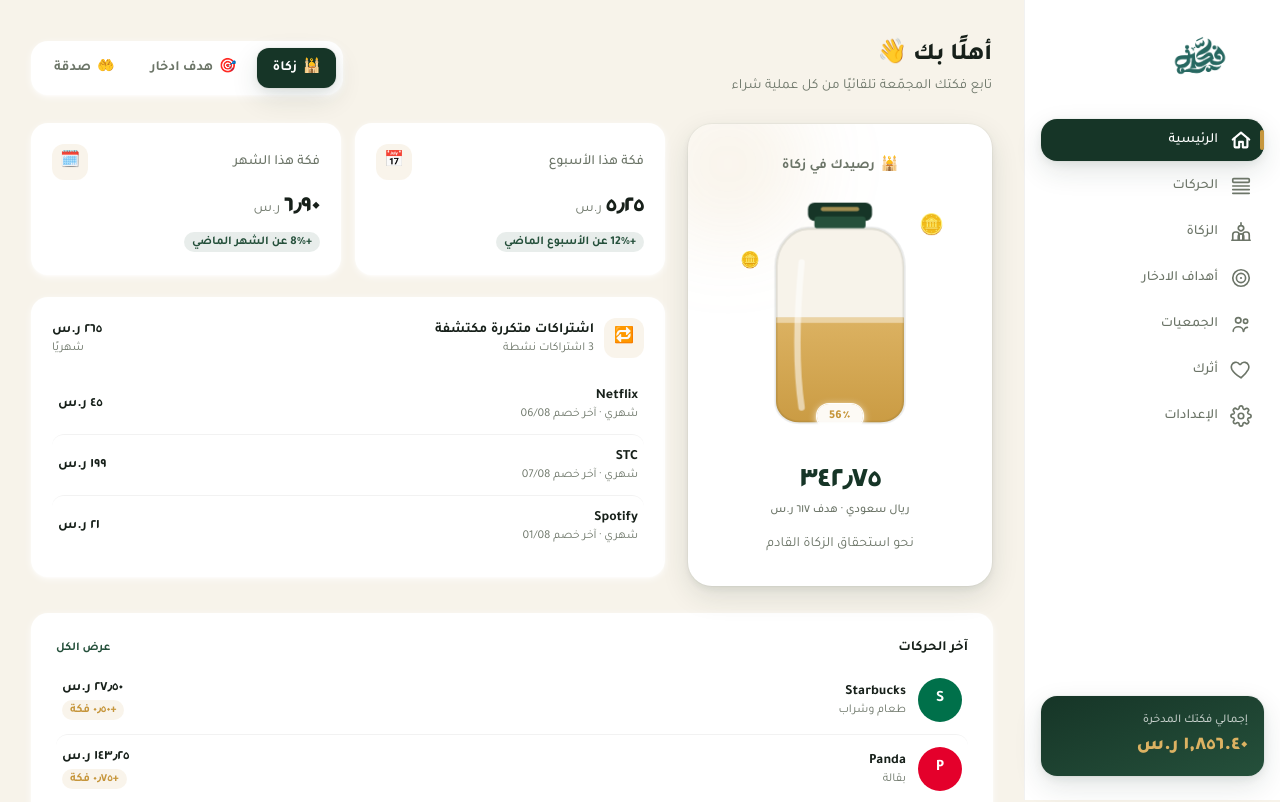
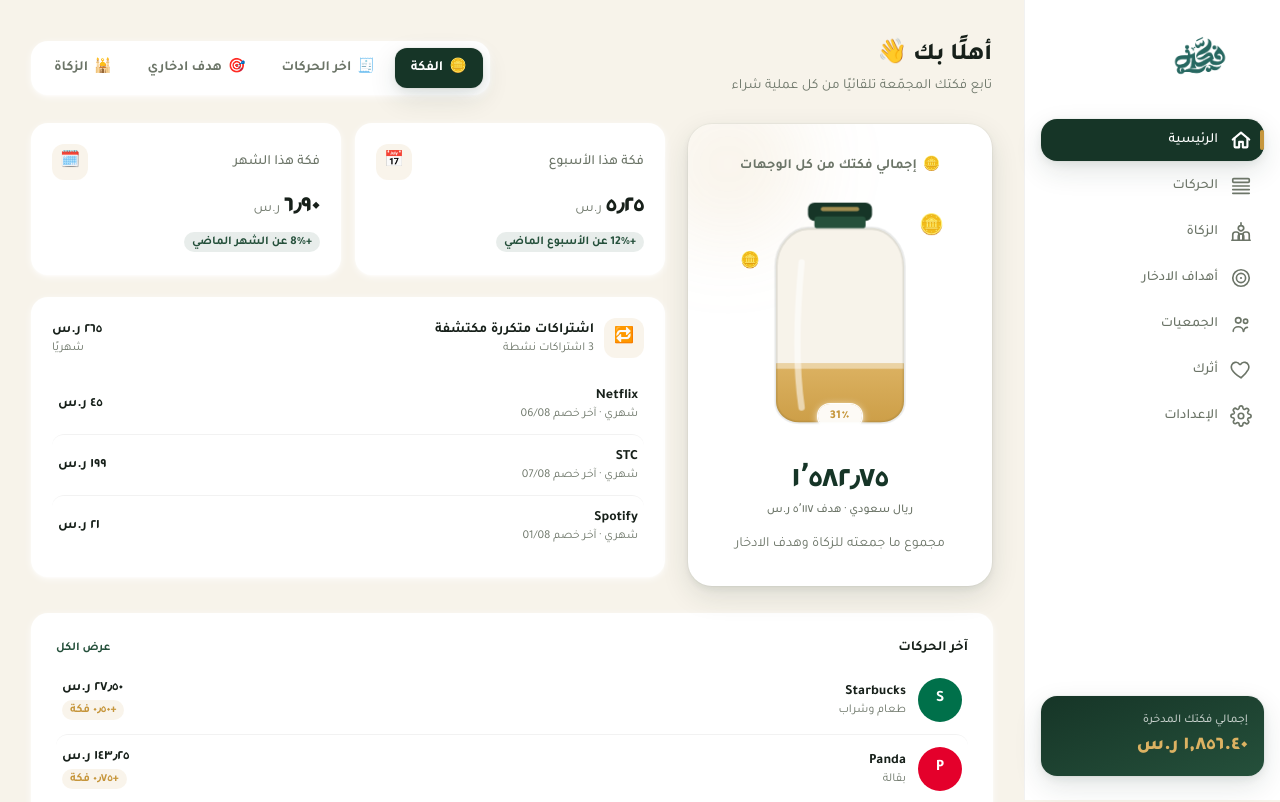
Before and after one commit to mohamed-dev/fakka-web, a Next.js app: page / in a window 1280 px wide. Shown: the top 802 px of the page. Built offline with nearby package versions, Linux system fonts and the light colour scheme.

Commit message:
reorganize home page tabs: total overview, transactions, goal, zakat

```diff
--- a/src/components/BalanceJar.tsx
+++ b/src/components/BalanceJar.tsx
@@ -15,12 +15,14 @@ export default function BalanceJar({
   label,
   icon,
   note,
+  caption,
 }: {
   balance: number;
   target: number;
   label: string;
   icon: string;
   note: string;
+  caption?: string;
 }) {
   const [mounted, setMounted] = useState(false);
 
@@ -41,7 +43,7 @@ export default function BalanceJar({
       />
 
       <div className="relative mb-1 flex items-center gap-1.5 text-sm font-semibold text-muted">
-        <span>{icon}</span> رصيدك في {label}
+        <span>{icon}</span> {caption ?? `رصيدك في ${label}`}
       </div>
 
       <div className="relative my-3 h-64 w-56">
--- a/src/components/DestinationTabs.tsx
+++ b/src/components/DestinationTabs.tsx
@@ -1,26 +1,43 @@
-import { DESTINATIONS, DestinationType } from "@/lib/types";
+export type HomeTabId = "total" | "transactions" | "goal" | "zakat";
+
+interface HomeTab {
+  id: HomeTabId;
+  label: string;
+  icon: string;
+}
+
+// DOM order matters for RTL flex layout: the first item renders at the
+// screen's right edge, the last at the left edge (same pattern as
+// BottomTabBar.tsx). This order yields the left-to-right screen sequence:
+// الزكاة، هدف ادخاري، اخر الحركات، الفكة.
+export const HOME_TABS: HomeTab[] = [
+  { id: "total", label: "الفكة", icon: "🪙" },
+  { id: "transactions", label: "اخر الحركات", icon: "🧾" },
+  { id: "goal", label: "هدف ادخاري", icon: "🎯" },
+  { id: "zakat", label: "الزكاة", icon: "🕌" },
+];
 
 export default function DestinationTabs({
   active,
   onChange,
 }: {
-  active: DestinationType;
-  onChange: (d: DestinationType) => void;
+  active: HomeTabId;
+  onChange: (id: HomeTabId) => void;
 }) {
   return (
     <div className="inline-flex gap-1 rounded-2xl bg-card p-1.5 shadow-card">
-      {DESTINATIONS.map((d) => {
-        const isActive = d.id === active;
+      {HOME_TABS.map((tab) => {
+        const isActive = tab.id === active;
         return (
           <button
-            key={d.id}
-            onClick={() => onChange(d.id)}
+            key={tab.id}
+            onClick={() => onChange(tab.id)}
             className={`flex items-center gap-1.5 rounded-xl px-4 py-2.5 text-sm font-semibold transition-all duration-200 active:scale-95 ${
               isActive ? "bg-primary text-white shadow-soft" : "text-muted hover:bg-background hover:text-ink"
             }`}
           >
-            <span>{d.icon}</span>
-            {d.label}
+            <span>{tab.icon}</span>
+            {tab.label}
           </button>
         );
       })}
--- a/src/components/HomeDashboard.tsx
+++ b/src/components/HomeDashboard.tsx
@@ -1,26 +1,22 @@
 "use client";
 
 import { useState } from "react";
-import { DESTINATIONS, DestinationType, formatSAR } from "@/lib/types";
+import Link from "next/link";
+import { formatSAR } from "@/lib/types";
 import { DESTINATION_BALANCES, TRANSACTIONS, weeklyRoundUp, monthlyRoundUp } from "@/lib/mock-data";
-import DestinationTabs from "./DestinationTabs";
+import DestinationTabs, { HOME_TABS, HomeTabId } from "./DestinationTabs";
 import BalanceJar from "./BalanceJar";
 import StatCard from "./StatCard";
 import SubscriptionCard from "./SubscriptionCard";
 import TransactionRow from "./TransactionRow";
 import { ChevronIcon } from "./icons";
-import Link from "next/link";
 
-const QUICK_LINKS: Partial<Record<DestinationType, { href: string; label: string }>> = {
-  charity: { href: "/impact", label: "شاهد أثرك" },
-  goal: { href: "/goal", label: "تفاصيل الهدف" },
-};
+const TOTAL_BALANCE = DESTINATION_BALANCES.zakat.balance + DESTINATION_BALANCES.goal.balance;
+const TOTAL_TARGET = DESTINATION_BALANCES.zakat.target + DESTINATION_BALANCES.goal.target;
 
 export default function HomeDashboard() {
-  const [active, setActive] = useState<DestinationType>("zakat");
-  const destination = DESTINATIONS.find((d) => d.id === active)!;
-  const jar = DESTINATION_BALANCES[active];
-  const quickLink = QUICK_LINKS[active];
+  const [active, setActive] = useState<HomeTabId>("total");
+  const activeTab = HOME_TABS.find((t) => t.id === active)!;
 
   const recent = TRANSACTIONS.slice(0, 6);
   const weekly = weeklyRoundUp();
@@ -38,21 +34,52 @@ export default function HomeDashboard() {
 
       <div className="grid grid-cols-1 gap-6 lg:grid-cols-3">
         <div className="flex flex-col gap-3 lg:col-span-1">
+          {active === "transactions" ? (
+            <div className="flex flex-col rounded-3xl bg-card p-6 shadow-soft">
+              <div className="mb-3 flex items-center gap-1.5 text-sm font-semibold text-muted">
+                <span>{activeTab.icon}</span> آخر حركاتك
+              </div>
+              <div className="divide-y divide-black/5">
+                {recent.slice(0, 5).map((t) => (
+                  <TransactionRow key={t.id} txn={t} />
+                ))}
+              </div>
+              <Link
+                href="/transactions"
+                className="mt-3 text-center text-xs font-semibold text-primary-light hover:underline"
+              >
+                عرض كل الحركات
+              </Link>
+            </div>
+          ) : active === "total" ? (
             <BalanceJar
-            balance={jar.balance}
-            target={jar.target}
-            label={destination.label}
-            icon={destination.icon}
-            note={jar.note}
+              balance={TOTAL_BALANCE}
+              target={TOTAL_TARGET}
+              label={activeTab.label}
+              icon={activeTab.icon}
+              caption="إجمالي فكتك من كل الوجهات"
+              note="مجموع ما جمعته للزكاة وهدف الادخار"
             />
-          {quickLink && (
+          ) : (
+            <>
+              <BalanceJar
+                balance={DESTINATION_BALANCES[active].balance}
+                target={DESTINATION_BALANCES[active].target}
+                label={activeTab.label}
+                icon={activeTab.icon}
+                caption={active === "goal" ? "رصيدك في هدف الادخار" : undefined}
+                note={DESTINATION_BALANCES[active].note}
+              />
+              {active === "goal" && (
                 <Link
-              href={quickLink.href}
+                  href="/goal"
                   className="flex items-center justify-center gap-1.5 rounded-2xl bg-card px-4 py-3.5 text-sm font-bold text-primary-light shadow-card transition-all duration-200 active:scale-[0.98] hover:shadow-soft"
                 >
-              {quickLink.label}
+                  تفاصيل الهدف
                   <ChevronIcon />
                 </Link>
+              )}
+            </>
           )}
         </div>
 
```
Lines whose indentation alone changed are shown as unchanged.
